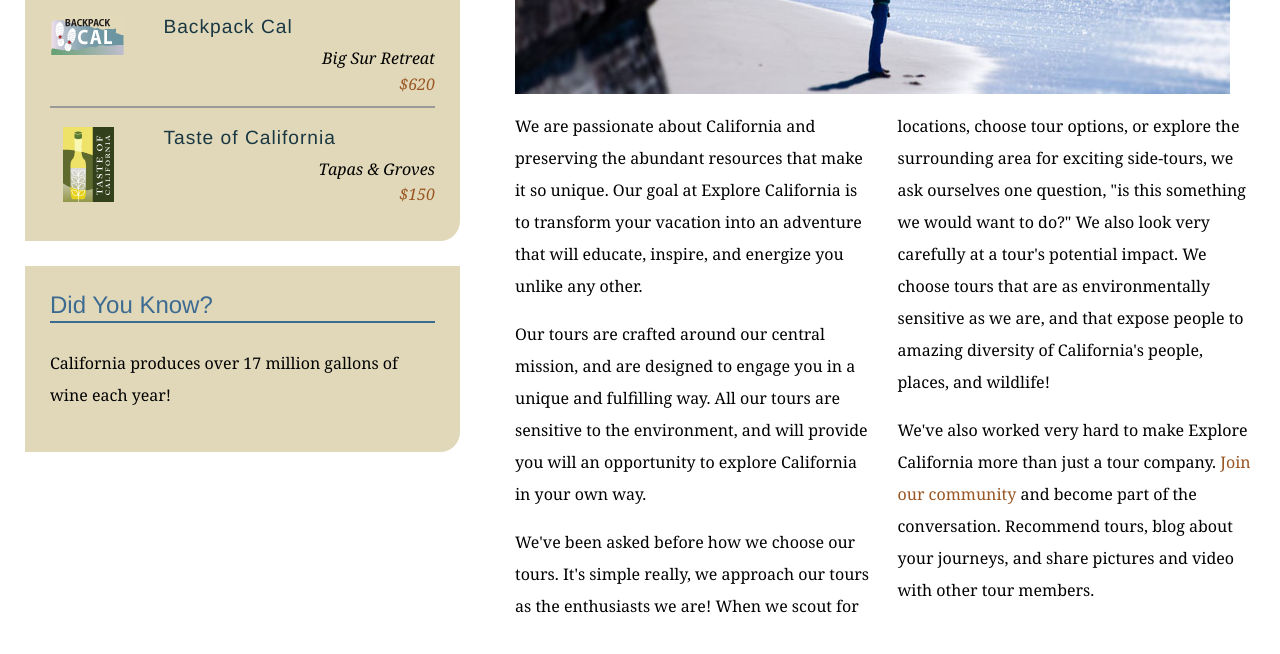
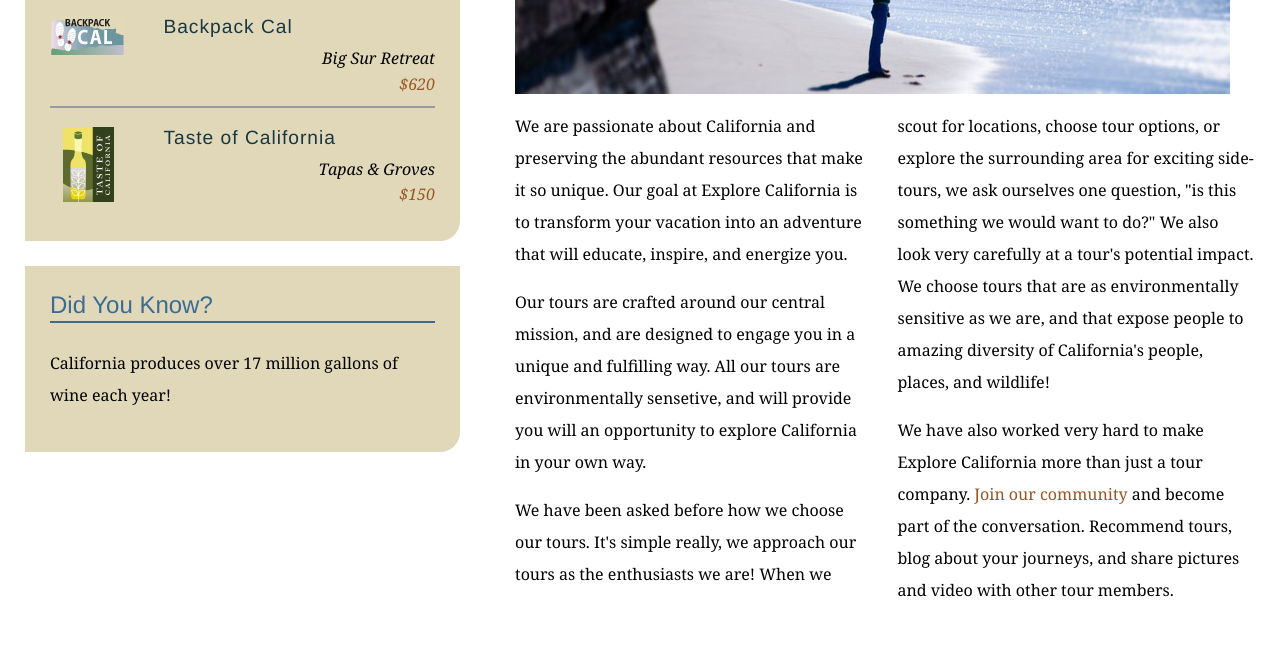
Before and after one commit to ablaev-ruslan/explore_california, a plain HTML site: page mission.html in a window 1280 px wide. Shown: the part 590-1244 px from the top of the page. Drawn offline with Linux system fonts and the light colour scheme.

Commit message:
Text edits on mission page.

```diff
--- a/mission.html
+++ b/mission.html
@@ -60,10 +60,10 @@
           <h1>Who we are</h1>
           <img src="assets/images/mission_look.jpg" alt="Looking out at the Pacific" class="articleImage" />
           <div class="multiCol">
-            <p>We are passionate about California and preserving the abundant resources that make it so unique. Our goal at Explore California is to transform your vacation into an adventure that will educate, inspire, and energize you unlike any other.</p>
-            <p>Our tours are crafted around our central mission, and are designed to engage you in a unique and fulfilling way. All our tours are sensitive to the environment, and will provide you will an opportunity to explore California in your own way.</p>
-            <p>We've been asked before how we choose our tours. It's simple really, we approach our tours as the enthusiasts we are! When we scout for locations, choose tour options, or explore the surrounding area for exciting side-tours, we ask ourselves one question, &quot;is this something we would want to do?&quot; We also look very carefully at a tour's potential impact. We choose tours that are as environmentally sensitive as we are, and that expose people to amazing diversity of California's people, places, and wildlife!</p>
-            <p>We've also worked very hard to make Explore California more than just a tour company. <a href="explorers/join.html">Join our community</a> and become part of the conversation. Recommend tours, blog about your journeys, and share pictures and video with other tour members.</p>
+            <p>We are passionate about California and preserving the abundant resources that make it so unique. Our goal at Explore California is to transform your vacation into an adventure that will educate, inspire, and energize you.</p>
+            <p>Our tours are crafted around our central mission, and are designed to engage you in a unique and fulfilling way. All our tours are environmentally sensetive, and will provide you will an opportunity to explore California in your own way.</p>
+            <p>We have been asked before how we choose our tours. It's simple really, we approach our tours as the enthusiasts we are! When we scout for locations, choose tour options, or explore the surrounding area for exciting side-tours, we ask ourselves one question, &quot;is this something we would want to do?&quot; We also look very carefully at a tour's potential impact. We choose tours that are as environmentally sensitive as we are, and that expose people to amazing diversity of California's people, places, and wildlife!</p>
+            <p>We have also worked very hard to make Explore California more than just a tour company. <a href="explorers/join.html">Join our community</a> and become part of the conversation. Recommend tours, blog about your journeys, and share pictures and video with other tour members.</p>
           </div>
         </div>
       </div>
```
